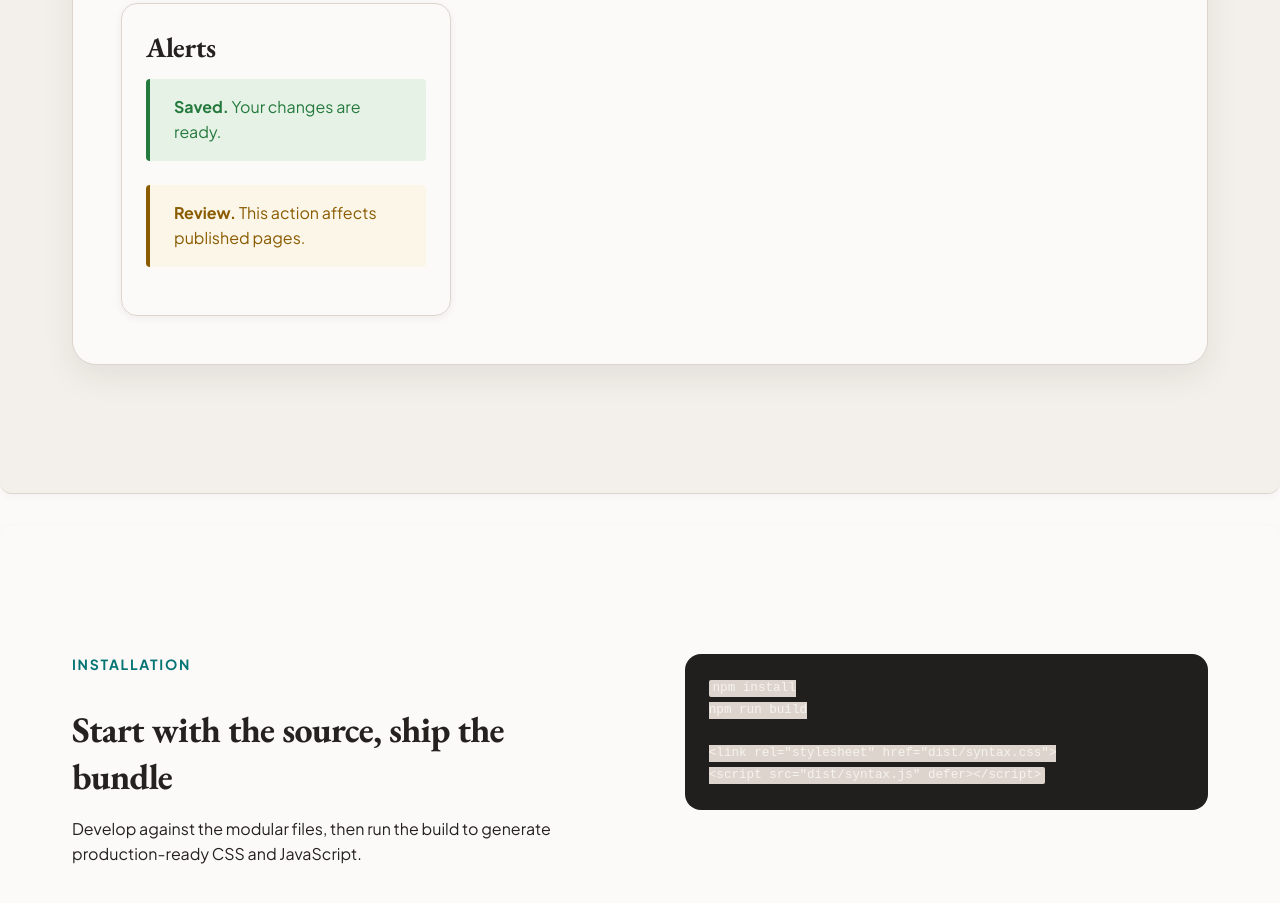
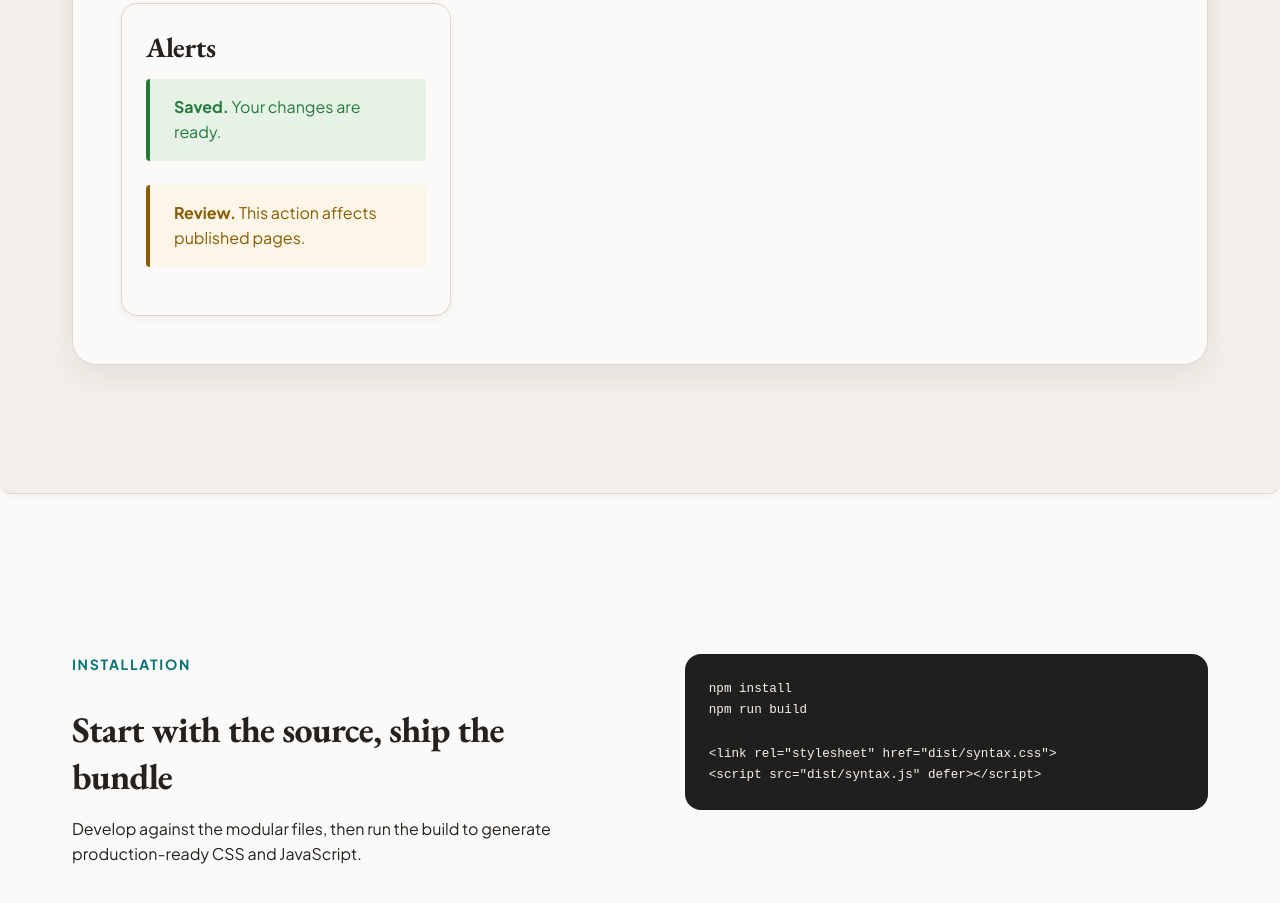
Before and after one commit to stokewell/syntax, a website: page demo/index.html in a window 1280 px wide. Shown: the part 1895-2798 px from the top of the page. Drawn offline with nearby package versions, Linux system fonts and the light colour scheme.

Commit message:
Stabilize demo stacking and code accessibility

```diff
--- a/demo/demo.css
+++ b/demo/demo.css
@@ -26,7 +26,8 @@
 }
 
 .section {
-  padding-block: clamp(4rem, 10vw, 8rem);
+  position: relative;
+  isolation: isolate;
 }
 
 .section-muted {
@@ -40,12 +41,16 @@
 }
 
 .showcase-grid {
+  position: relative;
   display: grid;
   grid-template-columns: repeat(auto-fit, minmax(min(100%, 16rem), 1fr));
   gap: var(--space-3);
 }
 
 .showcase-card {
+  position: relative;
+  z-index: 0;
+  min-width: 0;
   padding: var(--space-3);
   background: var(--color-bg);
   border: 1px solid var(--color-border);
@@ -163,6 +168,13 @@
   font-size: var(--font-size-sm);
 }
 
+.code-block code {
+  padding: 0;
+  border-radius: 0;
+  background: transparent;
+  color: inherit;
+}
+
 .footer {
   padding-block: var(--space-4);
   border-top: 1px solid var(--color-border);
```
